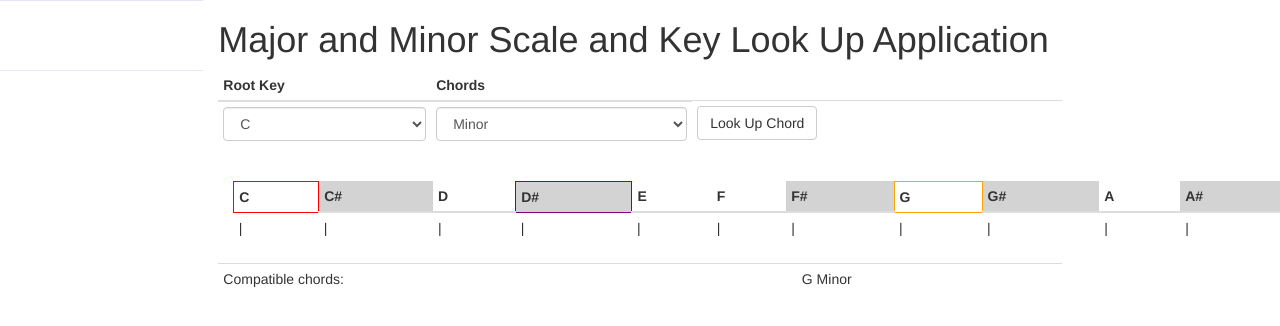
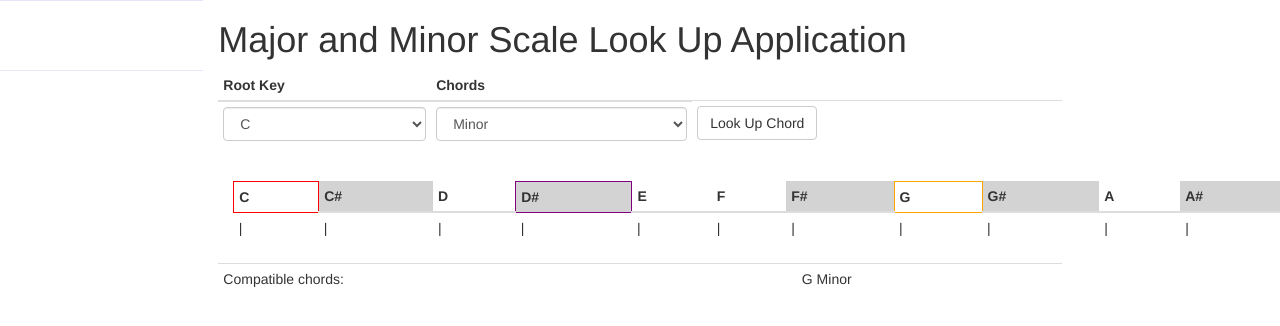
Before and after one commit to nseamans/triadchord, a plain HTML site: page index.html in a window 1280 px wide. Shown: the top 326 px of the page. Drawn offline with nearby package versions, Linux system fonts and the light colour scheme.

Commit message:
Update index.html

```diff
--- a/index.html
+++ b/index.html
@@ -26,7 +26,7 @@
             </div>
 
             <div class="col-sm-10" >
-                <h1>Major and Minor Scale and Key Look Up Application</h1>
+                <h1>Major and Minor Scale Look Up Application</h1>
 
             </div>
 
```
